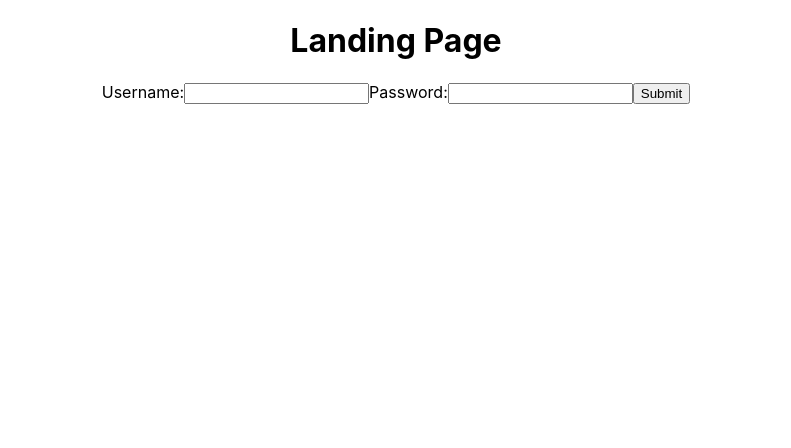
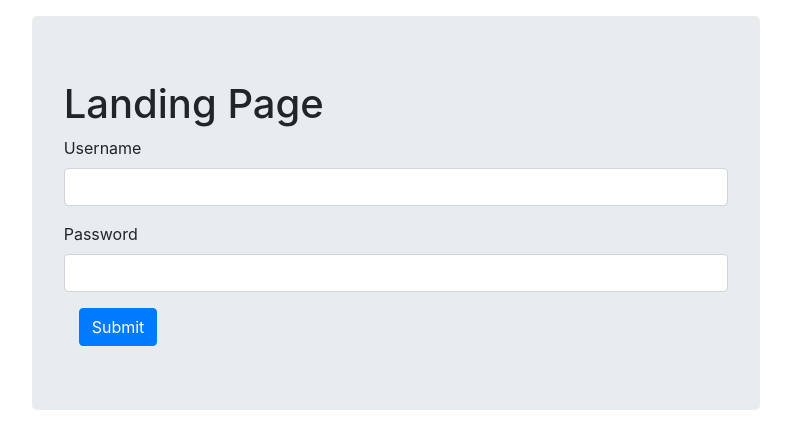
Before and after one commit to JVasky/book-tracker-frontend, a React (Create React App) app: page / in a window 1280 px wide. Shown: the top 448 px of the page, without its empty margins (244-1035 px from the left). Built offline with nearby package versions, Linux system fonts and the light colour scheme.

Commit message:
Integrate bootstrap and add login error msg

```diff
--- a/src/App.tsx
+++ b/src/App.tsx
@@ -4,6 +4,7 @@ import {RouteComponentProps} from 'react-router-dom'
 import {LandingPage} from './landing.page';
 import {AppLayout} from './app.layout'
 import {AdminPage} from './admin.page'
+import Container from 'react-bootstrap/Container'
 import logo from './logo.svg';
 import './App.css';
 import {Route, Switch} from 'react-router-dom';
@@ -16,13 +17,13 @@ export interface Props extends RouteComponentProps {
 class App extends React.Component {
   render() {
     return (
-      <div className="App">
+      <Container className="p-3">
         <Switch>
           <Route exact path='/' component={LandingPage} />
           <ProtectedRoute exact path='/app' component={AppLayout} />
           <AdminRoute exact path='/admin' component={AdminPage} />
         </Switch>
-      </div>
+      </Container>
     );
   }
 }
--- a/src/admin.page.tsx
+++ b/src/admin.page.tsx
@@ -1,6 +1,8 @@
 import React, { ReactHTMLElement } from 'react';
 import {Props} from './App'
 import AuthenticationService from './services/authentication.service'
+import Button from 'react-bootstrap/Button';
+
 
 export class AdminPage extends React.Component<Props> {
     auth:AuthenticationService
@@ -14,12 +16,12 @@ export class AdminPage extends React.Component<Props> {
         return (
             <div>
                 <h1>Admin page</h1>
-                <button onClick={
+                <Button onClick={
                     () => {
                         this.auth.logout();
                         this.props.history.push("/");
                     }
-                }>Logout</button>
+                }>Logout</Button>
             </div>
         );
     }
--- a/src/index.tsx
+++ b/src/index.tsx
@@ -4,6 +4,7 @@ import './index.css';
 import App from './App';
 import {BrowserRouter, Route, Switch} from 'react-router-dom';
 import * as serviceWorker from './serviceWorker';
+import 'bootstrap/dist/css/bootstrap.min.css';
 require('dotenv').config();
 
 
--- a/src/landing.page.tsx
+++ b/src/landing.page.tsx
@@ -1,11 +1,27 @@
 import React from 'react'
-import auth from './auth'
 import {Props} from './App'
 import AuthenticationService from './services/authentication.service'
+import Jumbotron from 'react-bootstrap/Jumbotron';
+import Alert from 'react-bootstrap/Alert'
+import Button from 'react-bootstrap/Button';
+import Col from 'react-bootstrap/Col'
+import Container from 'react-bootstrap/Container'
+import Form from 'react-bootstrap/Form';
+import FormGroup from 'react-bootstrap/FormGroup';
+import FormLabel from 'react-bootstrap/FormLabel'
+import FormControl from 'react-bootstrap/FormControl';
+import Row from 'react-bootstrap/Row'
 
-export class LandingPage extends React.Component<Props, any> {
+interface State {
+    username: string,
+    password: string,
+    error: string
+}
 
-    Auth:AuthenticationService
+
+export class LandingPage extends React.Component<Props, State> {
+
+    auth:AuthenticationService
 
     constructor(props:Props){
         super(props);
@@ -14,7 +30,7 @@ export class LandingPage extends React.Component<Props, any> {
             password: '',
             error: ''
         };
-        this.Auth = new AuthenticationService();
+        this.auth = new AuthenticationService();
         this.validateLogin = this.validateLogin.bind(this);
         this.handleUserChange = this.handleUserChange.bind(this);
         this.handlePasswordChange = this.handlePasswordChange.bind(this);
@@ -31,11 +47,16 @@ export class LandingPage extends React.Component<Props, any> {
             return this.setState({error: 'Username and password are required!'})
         }
 
-        this.Auth.login(this.state.username, this.state.password).then(() => {
-            console.log(localStorage.getItem('user'));
-            this.props.history.push("/app");
+        this.auth.login(this.state.username, this.state.password).then(() => {
+            if(this.auth.isValidAdmin()) {
+                this.props.history.push("/admin");
+            } else {
+                this.props.history.push("/app");
+            }
         }).catch(error => {
-            console.log(error.response.data);
+            this.setState({
+                error: 'Invalid username or password!'
+            });
         })
 
     }
@@ -53,19 +74,39 @@ export class LandingPage extends React.Component<Props, any> {
     }
 
     render () {
+        const loginErrors = this.state.error !== '';
         return (
-            <div>
-                <h1>Landing Page</h1>
-                <form onSubmit={this.handleSubmit}>
-                    <label>Username:
-                        <input type="text" name="name" value={this.state.username} onChange={this.handleUserChange} />
-                    </label>
-                    <label>Password:
-                        <input type="password" name="password" value={this.state.password} onChange={this.handlePasswordChange} />
-                    </label>
-                    <input type="submit" value="Submit" />
-                </form>
-            </div>
+            <Row>
+                <Col></Col>
+                <Col xs={8}>
+                    <Jumbotron>
+                        <h1>Landing Page</h1>
+                        <Form onSubmit={this.handleSubmit}>
+                            <FormGroup>
+                                <FormLabel>Username</FormLabel>
+                                    <FormControl type="text" name="name" value={this.state.username} onChange={this.handleUserChange} />
+                            </FormGroup>
+                            <FormGroup>
+                                <FormLabel>Password</FormLabel>
+                                    <FormControl type="password" name="password" value={this.state.password} onChange={this.handlePasswordChange} />
+                            </FormGroup>
+                            <Container><Button name="submit" type="submit">Submit</Button></Container>
+                        </Form>
+                        {loginErrors && (
+                            <Container><br />
+                                <Alert
+                                    variant="danger"
+                                    onClose={()=>{ this.setState({error: ''})}}
+                                    dismissible
+                                >
+                                    {this.state.error}
+                                </Alert>
+                            </Container>
+                        )}
+                    </Jumbotron>
+                </Col>
+                <Col></Col>
+            </Row>
         );
     }
 }
```
Also changed, not shown: package.json (+7 -0 lines), 1 other file (tests, documents, lock files or other folders).
